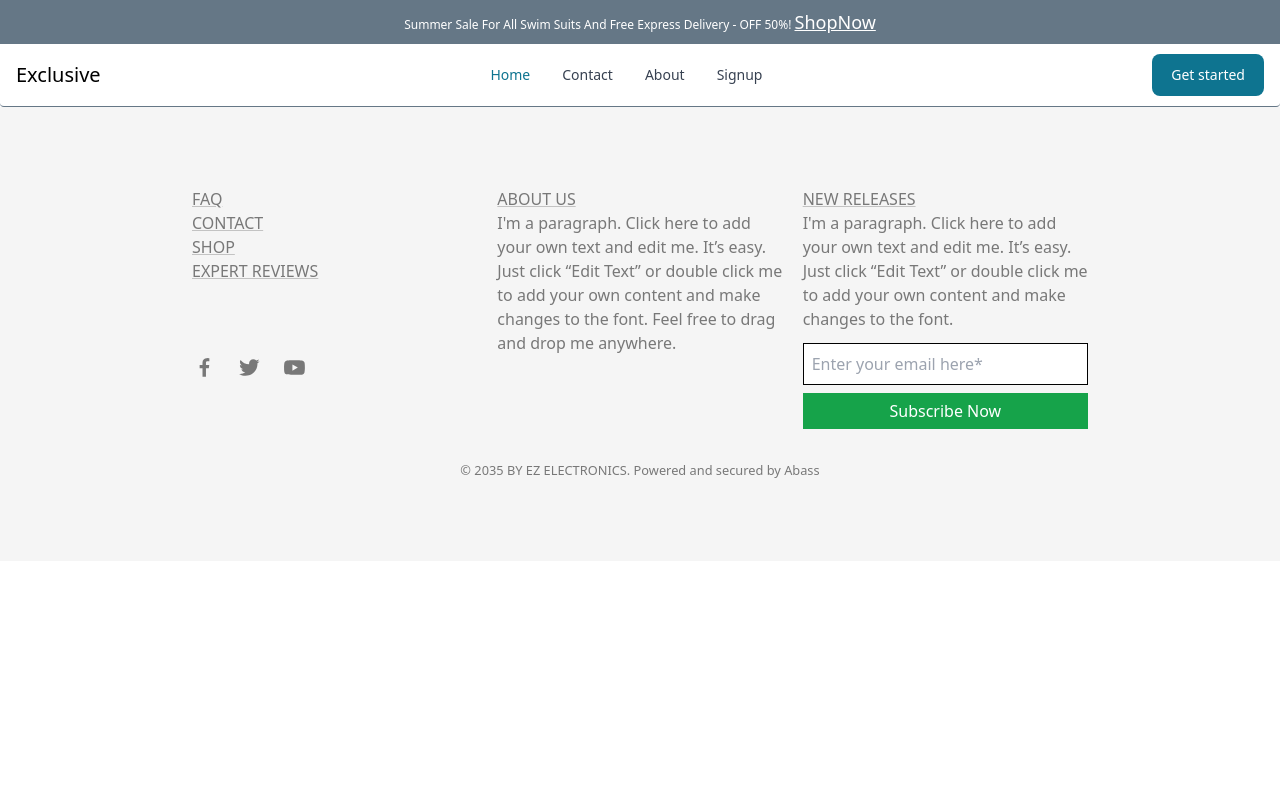
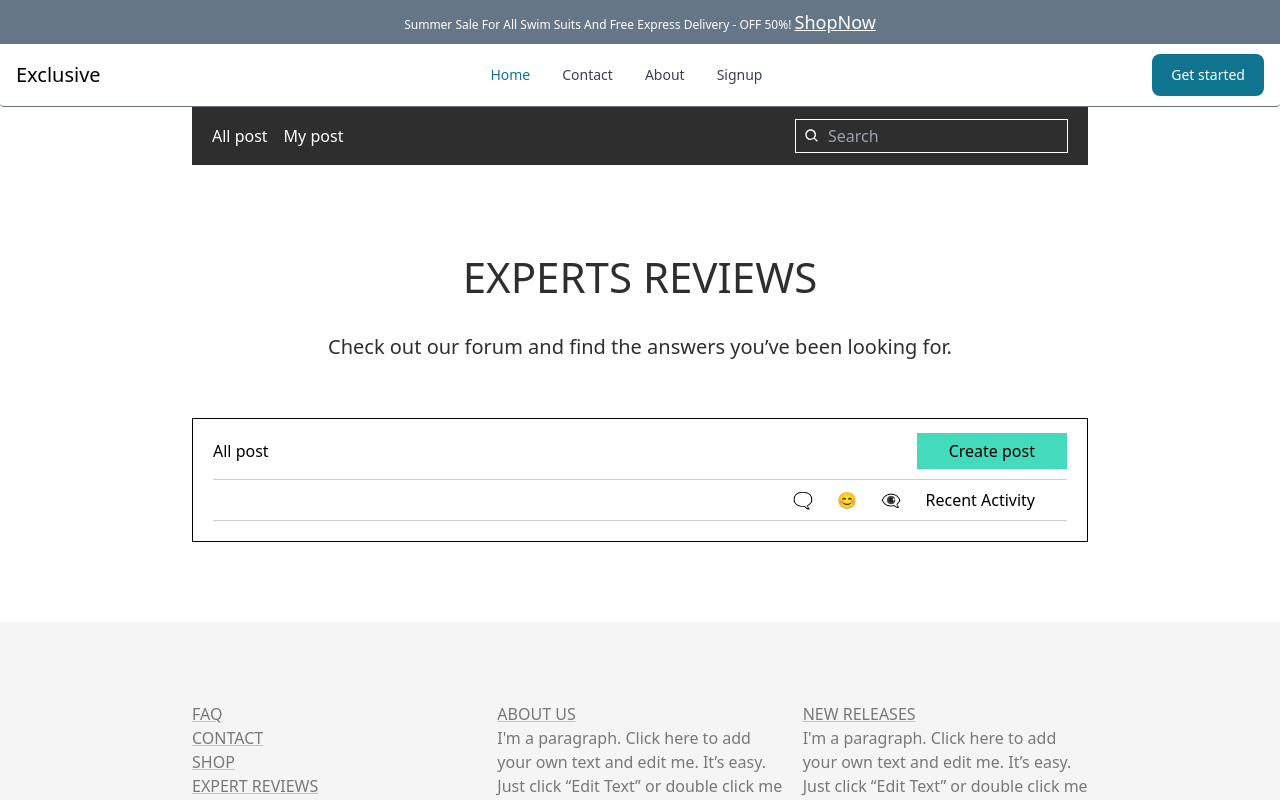
Before and after one commit to Abassgold/myEcommerce, a React (Vite) app: page /forum in a window 1280 px wide. Shown: the top 800 px of the page. Built offline with nearby package versions, Linux system fonts and the light colour scheme.

Commit message:
added forum and cart

```diff
--- a/src/App.jsx
+++ b/src/App.jsx
@@ -7,6 +7,8 @@ import NewsLetter from './pages/NewsLetter';
 import Support from './component/Support/Support';
 import Signup from './component/Signupandsigin/Signup'
 import Signin from './component/Signupandsigin/Signin';
+import BuyNow from './pages/BuyNow';
+import Reviews from './pages/Reviews';
 
 const App = () => {
   return (
@@ -18,6 +20,8 @@ const App = () => {
         <Route path='/support' element={<Support/>}/>
         <Route path='/signup' element={<Signup/>}/>
         <Route path='/signin' element={<Signin/>}/>
+        <Route path='/buy-now' element={<BuyNow/>}/>
+        <Route path='/forum/*' element={<Reviews/>}/>
       </Routes>
       <Footer/>
     </>
--- /dev/null
+++ b/src/component/AddToCart/AddToCart.jsx
@@ -0,0 +1,31 @@
+import React from 'react';
+import { Link } from 'react-router-dom';
+
+const AddToCart = () => {
+    return (
+        <div className='pt-[3rem] pb-[3rem]'>
+            <div className="mx-auto md:w-[70%] w-[90%]">
+                <div className="grid md:grid-cols-2 grid-cols-1 gap-10 justify-center items-end">
+                    <div className='mb-[5rem] px-4'>
+                        <a href="">
+                            <div className='z-0 flex flex-col justify-end h-[20rem] bg-[url("https://encrypted-tbn0.gstatic.com/images?q=tbn:ANd9GcS6fnaeqm__cfcZzBGOG3ioUpRIIJDag5uMyg&usqp=CAU")] bg-no-repeat bg-cover'>
+                                <div className='text-white hover:bg-[rgb(205,204,197,0.5)] bg-[rgb(205,204,197)] py-3 text-center translate-y-[10px] transform hover:translate-y-0 duration-[500ms]'>
+                                    Quick view
+                                </div>
+                            </div>
+                            <div className='py-2 z-10'>
+                                <p className='text-[18px] font-[400] text-[#2f2e2e]'>EZ 00001</p>
+                                <p className='text-[16px] font-[400] text-[#605e5e]'>$200.00</p>
+                            </div>
+                            <div className='transform duration-[500ms] text-center bg-[#44dbbd] hover:bg-[#13322c] text-white py-3 z-20'>
+                                <Link className=''>Add to cart</Link>
+                            </div>
+                        </a>
+                    </div>
+                </div>
+            </div>
+        </div>
+    );
+}
+
+export default AddToCart;
--- /dev/null
+++ b/src/component/CheckForum/CheckForum.jsx
@@ -0,0 +1,33 @@
+import React from 'react';
+import { Link } from 'react-router-dom';
+
+const CheckForum = () => {
+    return (
+        <div className='py-[5rem]'>
+            <div className="text-center text-[#2f2e2e]">
+                <h1 className='text-[42px] font-[400]'>EXPERTS REVIEWS</h1><br />
+                <p className='text-[20px]'>Check out our forum and find the answers you’ve been looking for.</p>
+            </div>
+            <div className="md:w-[70%] w-[90%] mx-auto mt-14">
+                <div className='border-[1px] border-black p-5'>
+                    <div className='flex justify-between items-center mb-4'>
+                        <div>All post</div>
+                        <div>
+                            <Link className='bg-[#44dbbd] hover:bg-[#2c7163] py-[7px] px-[2rem]'>Create post</Link>
+                        </div>
+                    </div>
+                    <div className='flex justify-end items-center border-y-[1px] border-[#cdcdcd] py-2'>
+                        <div className=''>
+                            <span title='Comments' className='me-3'>🗨</span>
+                            <span title='Reactions' className='mx-3'>😊</span>
+                            <span title='Views' className='mx-3'>👁‍🗨</span>
+                            <span className='ms-3 me-8'>Recent Activity</span>
+                        </div>
+                    </div>
+                </div>
+            </div>
+        </div>
+    );
+}
+
+export default CheckForum;
--- /dev/null
+++ b/src/component/ExpertReviews/ExpertReviews.jsx
@@ -0,0 +1,32 @@
+import React from 'react';
+import { BiSearch } from 'react-icons/bi'
+import { Link } from 'react-router-dom';
+import CheckForum from '../CheckForum/CheckForum';
+
+const ExpertReviews = () => {
+    return (
+        <div>
+            <div className='md:w-[70%] w-[90%] mx-auto bg-[#2f2e2e]'>
+                <div>
+                    <div className='flex justify-between items-center text-[white] px-5 py-3'>
+                        <div>
+                            <Link to='#' className=' active:text-red-600 me-4'>All post</Link>
+                            <Link to='#' className=' active:text-red-600'>My post</Link>
+                        </div>
+                        <div>
+                            <div className='flex justify-end items-center  border-white py-1 px-2 border-[1px]'>
+                                <BiSearch />
+                                <form action="">
+                                    <input placeholder='Search' type="text" className='outline-none bg-transparent ps-2' />
+                                </form>
+                            </div>
+                        </div>
+                    </div>
+                </div>
+            </div>
+            <CheckForum/>
+        </div>
+    );
+}
+
+export default ExpertReviews;
--- a/src/component/Shop/Shop.jsx
+++ b/src/component/Shop/Shop.jsx
@@ -17,7 +17,7 @@ const Shop = () => {
                             </p>
                         </div>
                         <a href="" className='text-decoration-underline'>Learn More</a><br /><br />
-                        <Link className='p-3 text-white hover:bg-white hover:text-[#44dbbd] bg-[#44dbbd] border-2 border-[#44dbbd]'>Buy Now</Link>
+                        <Link to='/buy-now' className='p-3 text-white hover:bg-white hover:text-[#44dbbd] bg-[#44dbbd] border-2 border-[#44dbbd]'>Buy Now</Link>
                     </div>
                 </div>
             </div>
--- /dev/null
+++ b/src/component/ShopwithExclusive/ShopWithExclusive.jsx
@@ -0,0 +1,13 @@
+import React from 'react';
+
+const ShopWithExclusive = () => {
+  return (
+    <div className='bg-[#f5f5f5] pt-[5rem] pb-[3rem]'>
+      <div className="mx-auto md:w-[70%] w-[90%]">
+        <h1 className='text-[42px] text-[#2f2e2e] leading-[3rem]'>Shop<br />Your Exclusive</h1>
+      </div>
+    </div>
+  );
+}
+
+export default ShopWithExclusive;
--- a/src/component/Signupandsigin/Signin.jsx
+++ b/src/component/Signupandsigin/Signin.jsx
@@ -13,7 +13,10 @@ const Signin = () => {
         onSubmit: (values) => {
             console.log(values);
         },
-        validationSchema: Yup.object
+        validationSchema: Yup.object({
+            email: Yup.string().email('Email is invalid').required('Please enter your name'),
+            password: Yup.string().min(4, 'Password must not less than 4 characters').max(12, 'Password must not exceed 12 characters').required('Please enter your password')
+        })
     })
     return (
         <div>
@@ -28,12 +31,13 @@ const Signin = () => {
                         <form action="" onSubmit={formik.handleSubmit}>
                             <div>
                                 <div className="pb-2">
-                                    <input type="email" placeholder='Your  email...' className='w-full ps-4 py-3 border-[1px] hover:border-[3px] border-black' onChange={formik.handleChange} name='email' onBlur={formik.handleBlur}/>
+                                    <input type="email" placeholder='Your  email...' className='w-full ps-4 py-3 border-[1px] hover:border-[3px] border-black' onChange={formik.handleChange} name='email' onBlur={formik.handleBlur} />
                                 </div>
-                                    <label htmlFor="">{formik.email.error}</label>
+                                <label htmlFor="" className='text-red-600'>{formik.errors.email}</label>
                                 <div className="pb-2">
-                                    <input type="password" placeholder='Your password...' className='border-[1px] hover:border-[3px] border-black w-full ps-4 py-3' onChange={formik.handleChange} name='password' onBlur={formik.handleBlur}/>
+                                    <input type="password" placeholder='Your password...' className='border-[1px] hover:border-[3px] border-black w-full ps-4 py-3' onChange={formik.handleChange} name='password' onBlur={formik.handleBlur} />
                                 </div>
+                                <label htmlFor="" className='text-red-600'>{formik.errors.password}</label>
                                 <div className="text-end mb-2 text-white">
                                     <button type='submit' className='bg-[#44dbbd] py-3 px-5 hover:bg-white border-[2px] border-[#44dbbd] hover:text-[#44dbbd] rounded-sm'>Submit</button>
                                 </div>
@@ -45,7 +49,7 @@ const Signin = () => {
                                 </div>
                                 <div className='flex justify-between items-center px-10 mt-2'>
                                     <span className='font-[500]'>Don't have an account yet?</span>
-                                    <Link className='text-[#44DBBD] text-[17px] font-[600]'>SIGNUP</Link>
+                                    <Link to='/signup' className='text-[#44DBBD] text-[17px] font-[600]'>SIGNUP</Link>
                                 </div>
                             </div>
                         </form>
--- /dev/null
+++ b/src/pages/BuyNow.jsx
@@ -0,0 +1,16 @@
+import React from 'react';
+import ShopWithExclusive from '../component/ShopwithExclusive/ShopWithExclusive';
+import AddToCart from '../component/AddToCart/AddToCart';
+
+const BuyNow = () => {
+  return (
+    <div>
+      <ShopWithExclusive/>
+      <div>
+        <AddToCart/>
+      </div>
+    </div>
+  );
+}
+
+export default BuyNow;
--- /dev/null
+++ b/src/pages/Reviews.jsx
@@ -0,0 +1,12 @@
+import React from 'react';
+import ExpertReviews from '../component/ExpertReviews/ExpertReviews';
+
+const Reviews = () => {
+  return (
+    <div>
+        <ExpertReviews/>
+    </div>
+  );
+}
+
+export default Reviews;
```
Also changed, not shown: src/component/Signupandsigin/Signup.jsx (+16 -5 lines).
